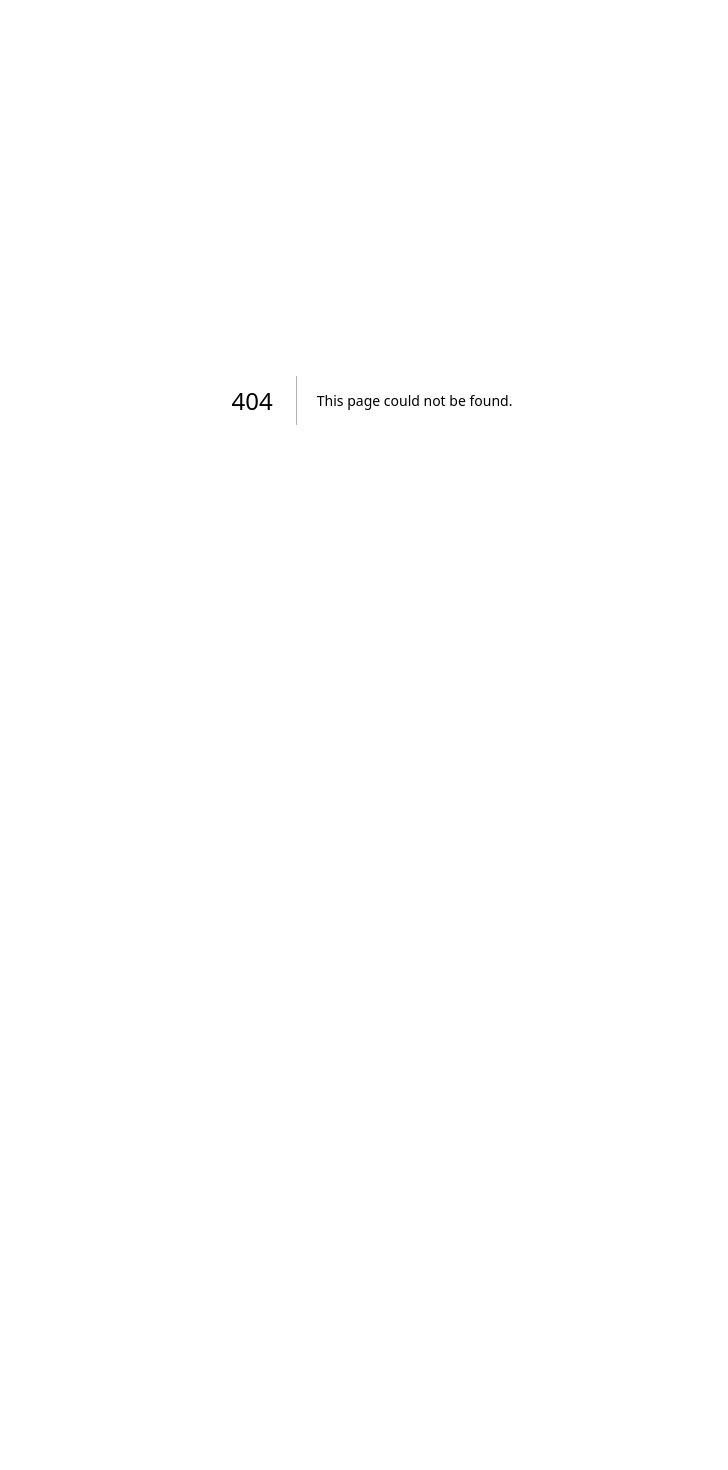
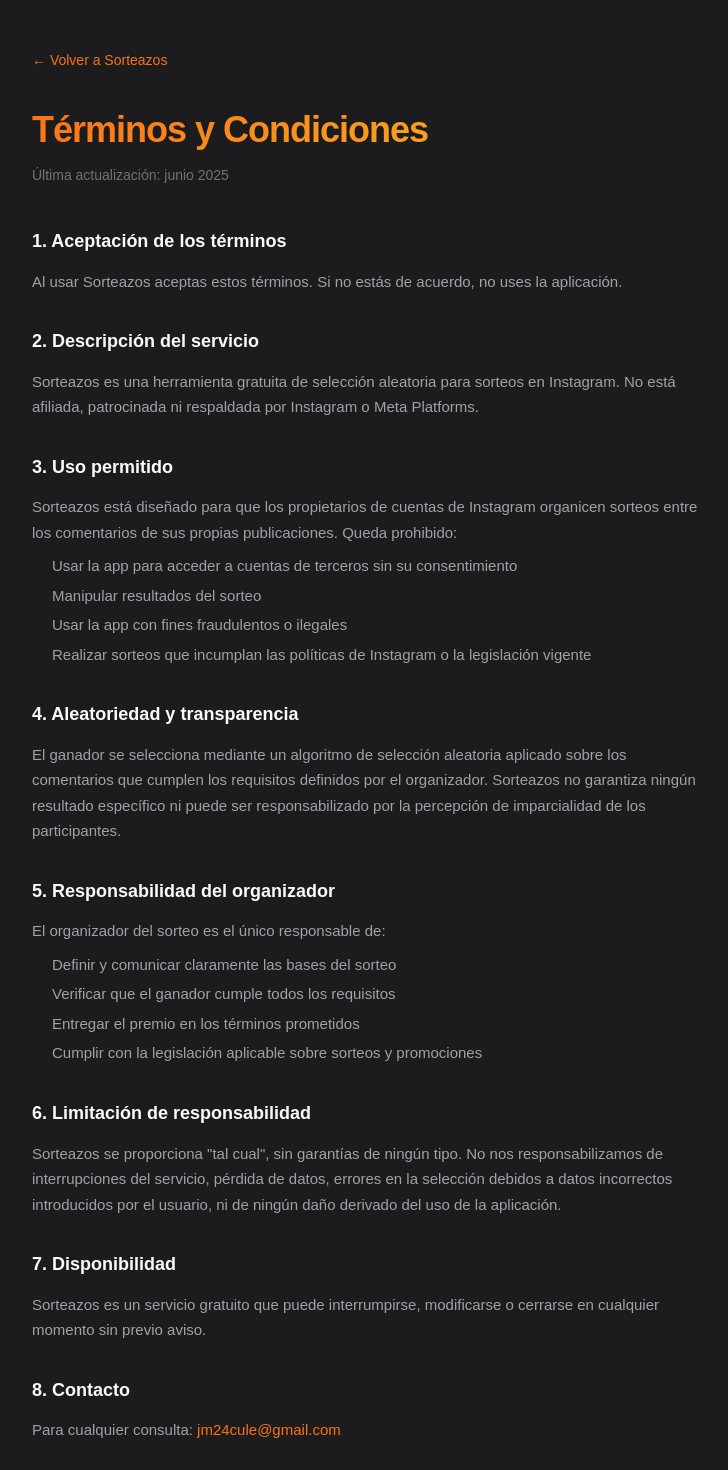
Before and after one commit to Jm24Cule/sorteazosApp, a Next.js app: page /terminos in a window 1280 px wide. Before the commit this address had no page. Shown: the top 1470 px of the page, without its empty margins (268-996 px from the left). Before the commit the page ends 800 px from the top, so only its background shows below. Built offline with nearby package versions, Linux system fonts and the light colour scheme.

Commit message:
Create page.tsx

```diff
--- /dev/null
+++ b/src/app/terminos/page.tsx
@@ -0,0 +1,79 @@
+'use client'
+
+export default function TerminosPage() {
+  return (
+    <div style={{
+      minHeight: '100vh',
+      background: '#1c1c1e',
+      color: '#fafafa',
+      fontFamily: "'Syne', sans-serif",
+      padding: '48px 24px',
+    }}>
+      <div style={{ maxWidth: 680, margin: '0 auto' }}>
+        <a href="/sorteo" style={{ color: '#f97316', fontSize: 14, textDecoration: 'none', display: 'inline-block', marginBottom: 32 }}>
+          ← Volver a Sorteazos
+        </a>
+        <h1 style={{ fontSize: 36, fontWeight: 800, letterSpacing: -1, marginBottom: 8, background: 'linear-gradient(135deg,#f97316,#fbbf24)', WebkitBackgroundClip: 'text', WebkitTextFillColor: 'transparent' }}>
+          Términos y Condiciones
+        </h1>
+        <p style={{ color: '#71717a', fontSize: 14, marginBottom: 40 }}>Última actualización: junio 2025</p>
+
+        <div style={{ display: 'flex', flexDirection: 'column', gap: 32, color: '#a1a1aa', lineHeight: 1.7, fontSize: 15 }}>
+
+          <section>
+            <h2 style={{ color: '#fafafa', fontSize: 18, fontWeight: 700, marginBottom: 12 }}>1. Aceptación de los términos</h2>
+            <p>Al usar Sorteazos aceptas estos términos. Si no estás de acuerdo, no uses la aplicación.</p>
+          </section>
+
+          <section>
+            <h2 style={{ color: '#fafafa', fontSize: 18, fontWeight: 700, marginBottom: 12 }}>2. Descripción del servicio</h2>
+            <p>Sorteazos es una herramienta gratuita de selección aleatoria para sorteos en Instagram. No está afiliada, patrocinada ni respaldada por Instagram o Meta Platforms.</p>
+          </section>
+
+          <section>
+            <h2 style={{ color: '#fafafa', fontSize: 18, fontWeight: 700, marginBottom: 12 }}>3. Uso permitido</h2>
+            <p>Sorteazos está diseñado para que los propietarios de cuentas de Instagram organicen sorteos entre los comentarios de sus propias publicaciones. Queda prohibido:</p>
+            <ul style={{ marginTop: 8, paddingLeft: 20, display: 'flex', flexDirection: 'column', gap: 4 }}>
+              <li>Usar la app para acceder a cuentas de terceros sin su consentimiento</li>
+              <li>Manipular resultados del sorteo</li>
+              <li>Usar la app con fines fraudulentos o ilegales</li>
+              <li>Realizar sorteos que incumplan las políticas de Instagram o la legislación vigente</li>
+            </ul>
+          </section>
+
+          <section>
+            <h2 style={{ color: '#fafafa', fontSize: 18, fontWeight: 700, marginBottom: 12 }}>4. Aleatoriedad y transparencia</h2>
+            <p>El ganador se selecciona mediante un algoritmo de selección aleatoria aplicado sobre los comentarios que cumplen los requisitos definidos por el organizador. Sorteazos no garantiza ningún resultado específico ni puede ser responsabilizado por la percepción de imparcialidad de los participantes.</p>
+          </section>
+
+          <section>
+            <h2 style={{ color: '#fafafa', fontSize: 18, fontWeight: 700, marginBottom: 12 }}>5. Responsabilidad del organizador</h2>
+            <p>El organizador del sorteo es el único responsable de:</p>
+            <ul style={{ marginTop: 8, paddingLeft: 20, display: 'flex', flexDirection: 'column', gap: 4 }}>
+              <li>Definir y comunicar claramente las bases del sorteo</li>
+              <li>Verificar que el ganador cumple todos los requisitos</li>
+              <li>Entregar el premio en los términos prometidos</li>
+              <li>Cumplir con la legislación aplicable sobre sorteos y promociones</li>
+            </ul>
+          </section>
+
+          <section>
+            <h2 style={{ color: '#fafafa', fontSize: 18, fontWeight: 700, marginBottom: 12 }}>6. Limitación de responsabilidad</h2>
+            <p>Sorteazos se proporciona "tal cual", sin garantías de ningún tipo. No nos responsabilizamos de interrupciones del servicio, pérdida de datos, errores en la selección debidos a datos incorrectos introducidos por el usuario, ni de ningún daño derivado del uso de la aplicación.</p>
+          </section>
+
+          <section>
+            <h2 style={{ color: '#fafafa', fontSize: 18, fontWeight: 700, marginBottom: 12 }}>7. Disponibilidad</h2>
+            <p>Sorteazos es un servicio gratuito que puede interrumpirse, modificarse o cerrarse en cualquier momento sin previo aviso.</p>
+          </section>
+
+          <section>
+            <h2 style={{ color: '#fafafa', fontSize: 18, fontWeight: 700, marginBottom: 12 }}>8. Contacto</h2>
+            <p>Para cualquier consulta: <a href="mailto:jm24cule@gmail.com" style={{color:'#f97316'}}>jm24cule@gmail.com</a></p>
+          </section>
+
+        </div>
+      </div>
+    </div>
+  )
+}
```
